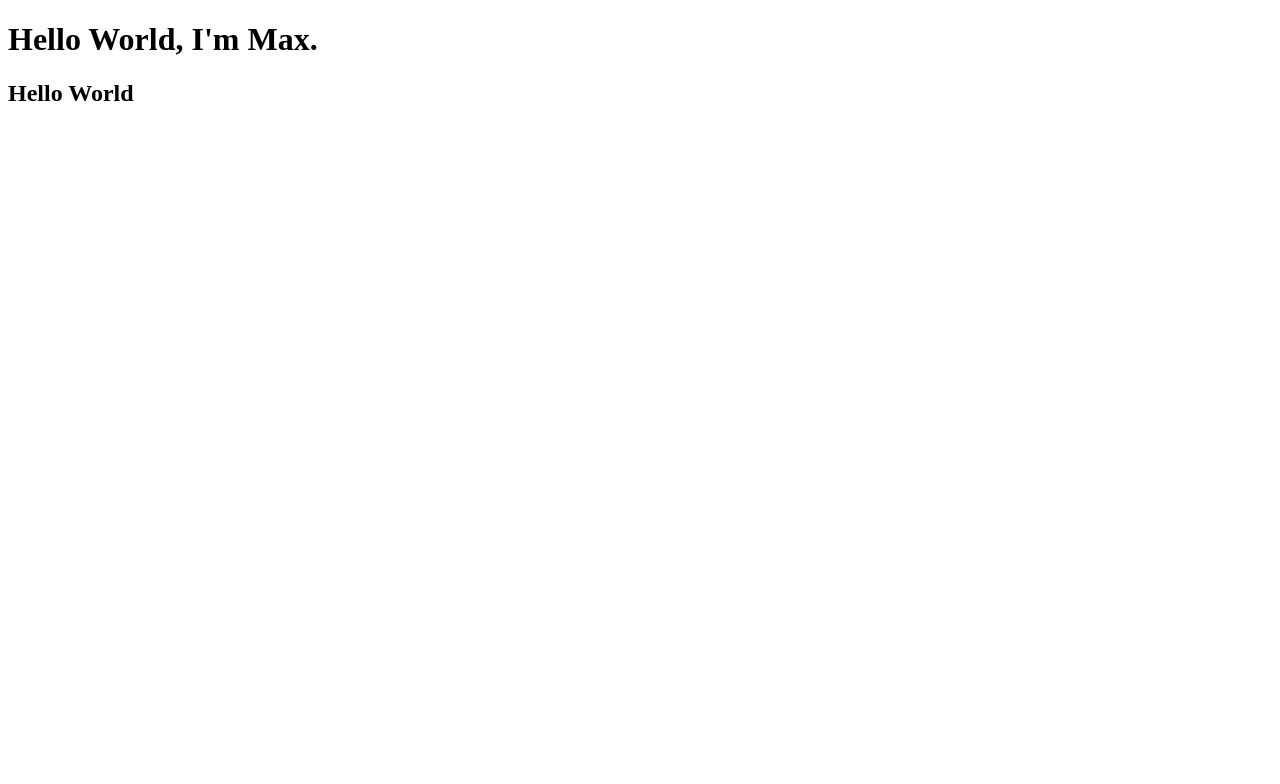
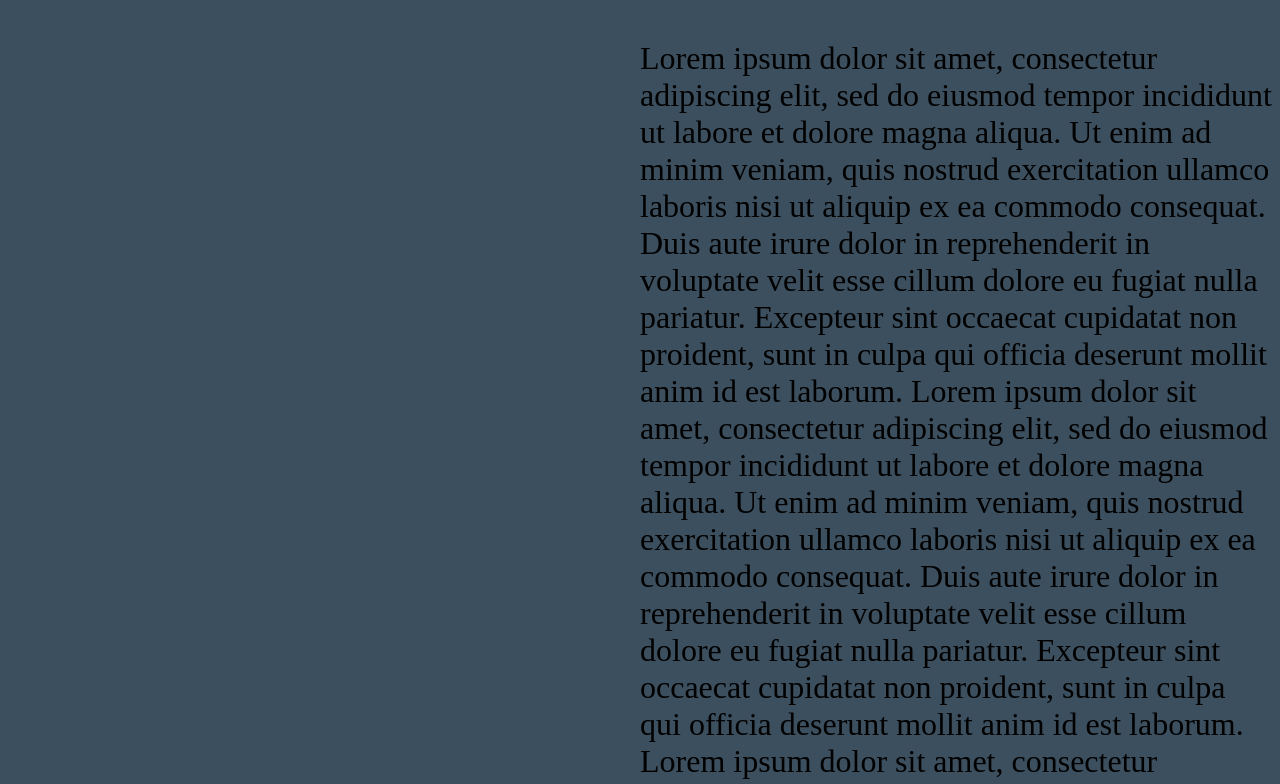
Before and after one commit to maxhannan/adalovelace, a plain HTML site: page index.html in a window 1280 px wide. Shown: the top 784 px of the page. Drawn offline with Linux system fonts and the light colour scheme.

Commit message:
initial color work

```diff
--- a/index.html
+++ b/index.html
@@ -1,9 +1,41 @@
 <!DOCTYPE html>
 <html>
 <head>
-  <h1> Hello World, I'm Max. </h1>
+  <link rel="stylesheet" href="styles.css">
 </head>
 <body>
-  <h2> Hello World </h2>
+  <div id = 'container'>
+    <div id = 'left'>
+
+    </div>
+    <div id = 'right'>
+      <p>
+        Lorem ipsum dolor sit amet, consectetur adipiscing elit, sed do eiusmod tempor
+        incididunt ut labore et dolore magna aliqua. Ut enim ad minim veniam, quis nostrud
+        exercitation ullamco laboris nisi ut aliquip ex ea commodo consequat. Duis aute
+        irure dolor in reprehenderit in voluptate velit esse cillum dolore eu
+        fugiat nulla pariatur. Excepteur sint occaecat cupidatat non proident, sunt in
+        culpa qui officia deserunt mollit anim id est laborum.
+        Lorem ipsum dolor sit amet, consectetur adipiscing elit, sed do eiusmod tempor
+        incididunt ut labore et dolore magna aliqua. Ut enim ad minim veniam, quis nostrud
+        exercitation ullamco laboris nisi ut aliquip ex ea commodo consequat. Duis aute
+        irure dolor in reprehenderit in voluptate velit esse cillum dolore eu
+        fugiat nulla pariatur. Excepteur sint occaecat cupidatat non proident, sunt in
+        culpa qui officia deserunt mollit anim id est laborum.
+        Lorem ipsum dolor sit amet, consectetur adipiscing elit, sed do eiusmod tempor
+        incididunt ut labore et dolore magna aliqua. Ut enim ad minim veniam, quis nostrud
+        exercitation ullamco laboris nisi ut aliquip ex ea commodo consequat. Duis aute
+        irure dolor in reprehenderit in voluptate velit esse cillum dolore eu
+        fugiat nulla pariatur. Excepteur sint occaecat cupidatat non proident, sunt in
+        culpa qui officia deserunt mollit anim id est laborum.
+        Lorem ipsum dolor sit amet, consectetur adipiscing elit, sed do eiusmod tempor
+        incididunt ut labore et dolore magna aliqua. Ut enim ad minim veniam, quis nostrud
+        exercitation ullamco laboris nisi ut aliquip ex ea commodo consequat. Duis aute
+        irure dolor in reprehenderit in voluptate velit esse cillum dolore eu
+        fugiat nulla pariatur. Excepteur sint occaecat cupidatat non proident, sunt in
+        culpa qui officia deserunt mollit anim id est laborum.
+      </p>
+    </div>
+  </div>
 </body>
 </html>
--- /dev/null
+++ b/styles.css
@@ -0,0 +1,43 @@
+#content, html, body {
+    height: 98%;
+
+    background-color: #3c4f5e;
+}
+#left {
+    float: left;
+    width: 50%;
+
+    height: 100%;
+    overflow: hidden;
+    padding-right: 100px;
+}
+#right {
+    float: right;
+    width: 50%;
+
+    height: 100%;
+    overflow: scroll;
+
+}
+p{
+    font-size: 4vh;
+}
+ html {
+  --scrollbarBG: #3c4f5e;
+  --thumbBG: #f8ca4d;
+}
+body::-webkit-scrollbar {
+  width: 11px;
+}
+body {
+  scrollbar-width: thin;
+  scrollbar-color: var(--thumbBG) var(--scrollbarBG);
+}
+body::-webkit-scrollbar-track {
+  background: var(--scrollbarBG);
+}
+body::-webkit-scrollbar-thumb {
+  background-color: var(--thumbBG) ;
+  border-radius: 6px;
+  border: 3px solid var(--scrollbarBG);
+}
```
